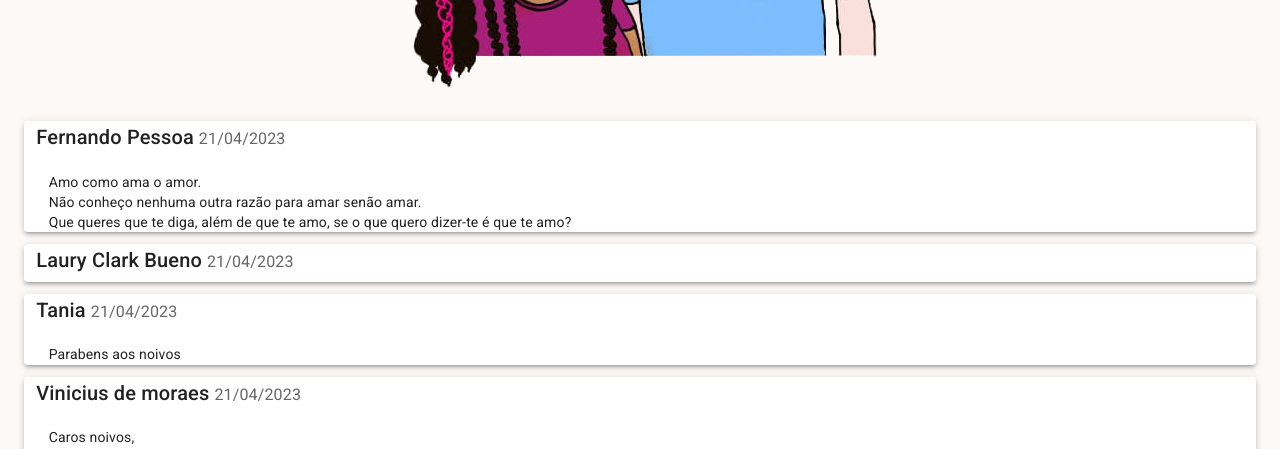
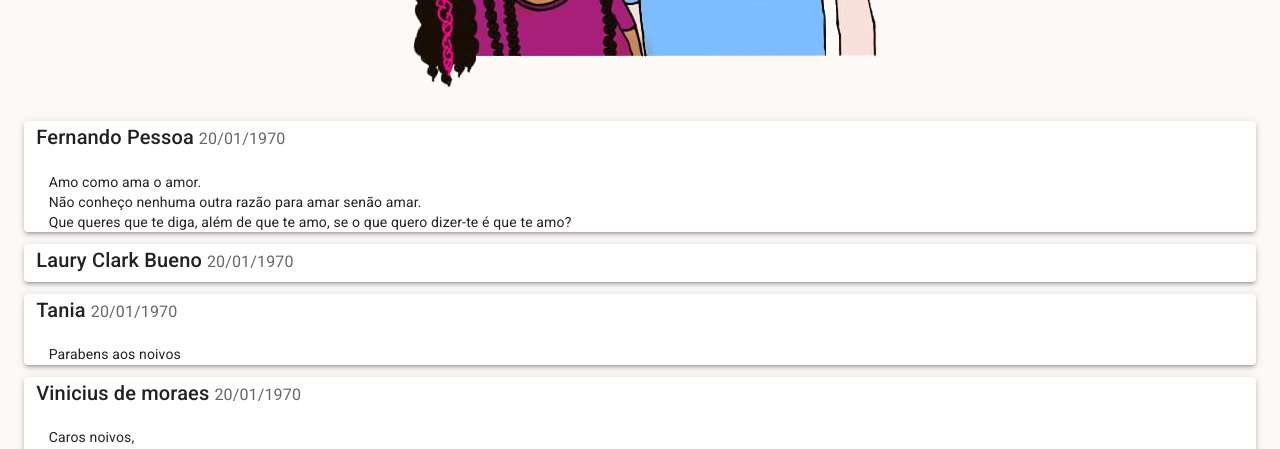
Before and after one commit to LucasDelboni/wedding, a React (Create React App) app: page / in a window 1280 px wide. Shown: the part 6460-6909 px from the top of the page. Built offline with nearby package versions, Linux system fonts and the light colour scheme.

Commit message:
usando arquivo json de comentarios

```diff
--- /dev/null
+++ b/public/comments.json
@@ -0,0 +1,24 @@
+[
+    {
+        "_id":"3b96aca0-f817-11ed-a82d-05a6d876bf61",
+        "name": "Fernando Pessoa",
+        "message": "Amo como ama o amor.\nNão conheço nenhuma outra razão para amar senão amar.\nQue queres que te diga, além de que te amo, se o que quero dizer-te é que te amo?",
+        "date": 1684701418
+    }, {
+        "_id":"3b96aca0-f817-11ed-a82d-05a6d876bf62",
+        "name": "Laury Clark Bueno",
+        "comment": "Incrível como um website consegue mostrar tanto do que vocês são juntos.\n\nEspontâneos como um 'riso' e precisos como uma 'dança'.\n\nA vida é longa e o mundo é de vocês.",
+        "date": 1684702418
+
+    }, {
+        "_id":"3b96aca0-f817-11ed-a82d-05a6d876bf63",
+        "name": "Tania",
+        "message": "Parabens aos noivos",
+        "date": 1684801418
+    }, {
+        "_id":"3b96aca0-f817-11ed-a82d-05a6d876bf64",
+        "name": "Vinicius de moraes",
+        "message": "Caros noivos,\nParabéns pelo enlace iminente. Que a vida de vocês seja um eterno poema de amor.\nCom carinho,\nVinicius de Moraes",
+        "date": 1685701418
+    }
+]
--- a/src/sections/Comments.jsx
+++ b/src/sections/Comments.jsx
@@ -1,34 +1,22 @@
 import { Button, FormControl, FormLabel, List, Paper, TextField, Typography } from "@mui/material";
 import SendIcon from '@mui/icons-material/Send';
 import Title from "../components/Title";
-import { useState } from "react";
+import { useEffect, useState } from "react";
 import axios from "axios";
-
-const oldComents = [
-    {
-        name: 'Fernando Pessoa',
-        message: 'Amo como ama o amor.\nNão conheço nenhuma outra razão para amar senão amar.\nQue queres que te diga, além de que te amo, se o que quero dizer-te é que te amo?',
-        date: new Date(),
-    }, {
-        name: 'Laury Clark Bueno',
-        comment: 'Incrível como um website consegue mostrar tanto do que vocês são juntos.\n\nEspontâneos como um "riso" e precisos como uma "dança".\n\nA vida é longa e o mundo é de vocês.',
-        date: new Date(),
-
-    }, {
-        name: 'Tania',
-        message: 'Parabens aos noivos',
-        date: new Date(),
-    }, {
-        name: 'Vinicius de moraes',
-        message: 'Caros noivos,\nParabéns pelo enlace iminente. Que a vida de vocês seja um eterno poema de amor.\nCom carinho,\nVinicius de Moraes',
-        date: new Date(),
-    },
-]
 
 export default function Comments() {
     const [name, setName] = useState('')
     const [message, setMessage] = useState('')
-    const [allComents, setAllComents] = useState(oldComents)
+    const [allComents, setAllComents] = useState([])
+
+    useEffect(() => {
+        fetch('comments.json').then(commentsData => [
+            commentsData.json().then(oldComments =>
+                setAllComents(oldComments)
+            )
+        ])
+
+    }, [])
 
     function handleSubmit (event) {
         event.preventDefault()
@@ -56,7 +44,7 @@ export default function Comments() {
                 {allComents
                     .sort((a, b) => a.date - b.date)
                     .map(comment =>
-                        <Comment name={comment.name} date={comment.date} message={comment.message} key={comment.date+comment.name}/>
+                        <Comment name={comment.name} date={new Date(comment.date)} message={comment.message} key={comment.date+comment.name}/>
                     )}
             </List>
             <form autoComplete="off" onSubmit={handleSubmit}>
@@ -90,7 +78,7 @@ export default function Comments() {
 
 function Comment({ name, message, date }) {
     const day = (date.getDate()+'').length === 1 ? '0'+date.getDate() : date.getDate()
-    const month = (date.getMonth()+'').length === 1 ? '0'+date.getMonth(): date.getMonth()
+    const month = (date.getMonth()+'').length === 1 ? '0'+(date.getMonth()+1): date.getMonth()+1
     const year = date.getFullYear()
 
     return (
```
